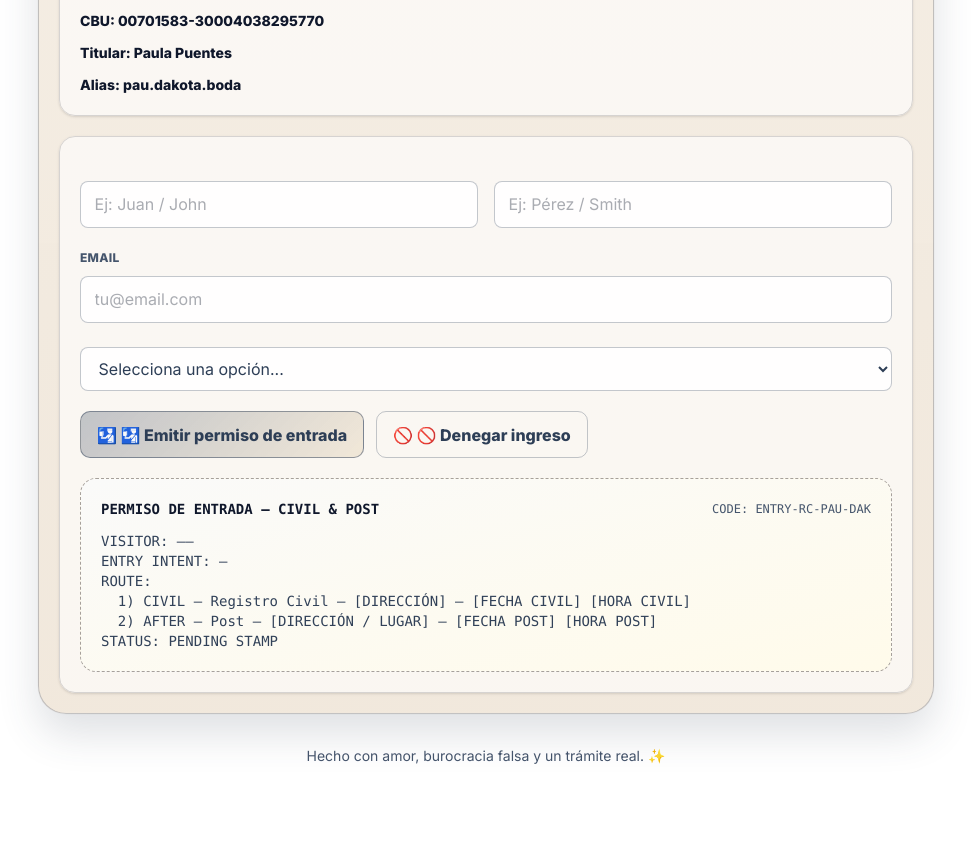
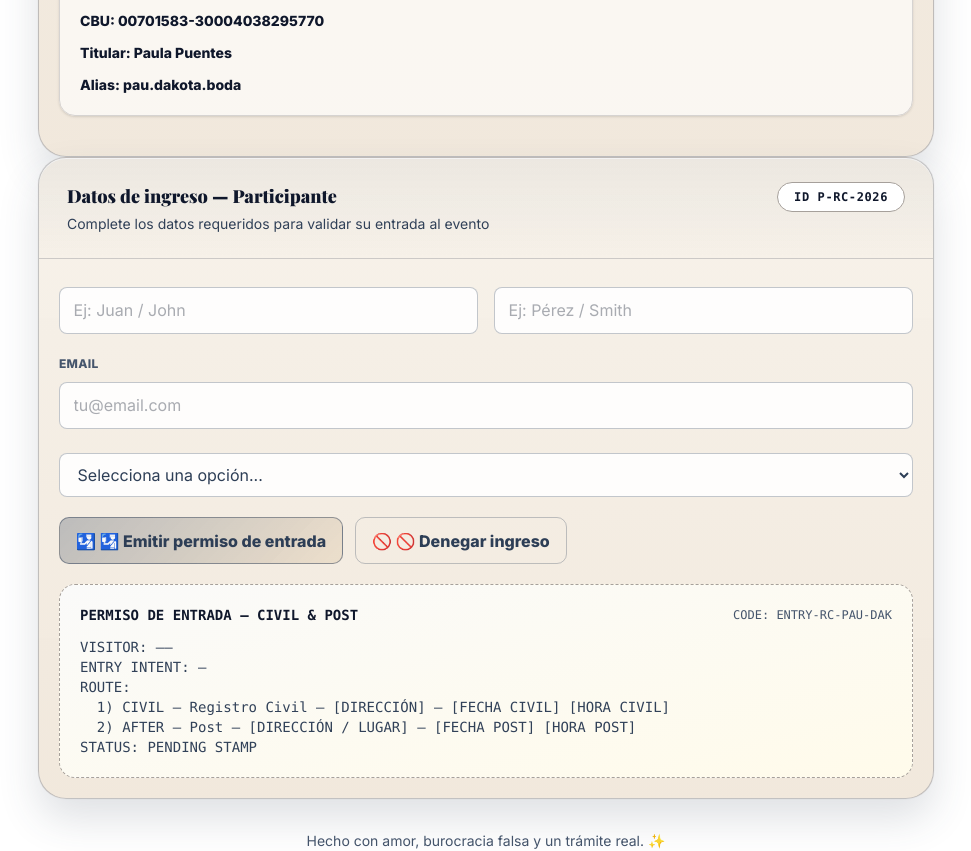
Before and after one commit to paupuentes919/wedding, a Vue app: page / in a window 1280 px wide. Shown: the part 1780-2631 px from the top of the page, without its empty margins (154-1125 px from the left). Before the commit the page ends 2546 px from the top, so only its background shows below. Built offline with nearby package versions, Linux system fonts and the light colour scheme.

Commit message:
separacion de forms

```diff
--- a/src/views/Home.vue
+++ b/src/views/Home.vue
@@ -319,16 +319,36 @@
                 <p class="font-bold text-slate-900">{{ copy.giftAlias }}</p>
               </div>
             </div>
+          </div>
+        </section>
+      </div>
+      <!-- Form -->
+      <div class="invitation-card shadow-xl overflow-hidden">
+        <div
+          class="flex items-start justify-between px-7 py-6"
+          style="
+            background: linear-gradient(
+              180deg,
+              rgba(45, 52, 70, 0.06),
+              transparent
+            );
+            border-bottom: 1px solid rgba(45, 52, 70, 0.16);
+          "
+        >
+          <div>
+            <div class="font-extrabold text-lg font-playfair text-slate-900">
+              {{ copy.formTitle }}
+            </div>
+            <div class="text-sm text-slate-700 mt-1">{{ copy.formDesc }}</div>
+          </div>
+          <div
+            class="font-mono text-xs bg-white border border-stone-400 rounded-full px-4 py-1.5 text-slate-900 font-bold tracking-wider"
+          >
+            ID P-RC-2026
+          </div>
+        </div>
 
-            <!-- Form -->
-            <div
-              class="bg-white/60 rounded-2xl p-5 border border-stone-300 shadow-sm"
-            >
-              <h3
-                class="text-xs font-mono uppercase mb-4 text-slate-900 font-extrabold tracking-widest"
-              >
-                {{ copy.formTitle }}
-              </h3>
+        <div class="p-5">
 
         <div class="grid md:grid-cols-2 gap-4">
           <div>
@@ -368,8 +388,6 @@
           />
         </div>
 
-              <!-- Phone fields removed; Email remains optional -->
-
         <div class="mt-4">
           <label
             class="text-xs text-slate-600 font-bold uppercase tracking-wide"
@@ -398,9 +416,7 @@
           <button @click="issue" class="btn-primary">
             🛂 {{ copy.issueBtn }}
           </button>
-                <button @click="deny" class="btn-ghost">
-                  🚫 {{ copy.denyBtn }}
-                </button>
+          <button @click="deny" class="btn-ghost">🚫 {{ copy.denyBtn }}</button>
         </div>
 
         <div
@@ -414,10 +430,9 @@
               >CODE: ENTRY-RC-PAU-DAK</span
             >
           </div>
-                <pre
-                  class="font-mono text-sm text-slate-700 whitespace-pre-wrap"
-                  >{{ mrz }}</pre
-                >
+          <pre class="font-mono text-sm text-slate-700 whitespace-pre-wrap">{{
+            mrz
+          }}</pre>
           <div
             :class="[
               'absolute right-4 top-14 px-3 py-2 rounded-xl font-mono text-xs border',
@@ -430,8 +445,6 @@
           </div>
         </div>
         </div>
-          </div>
-        </section>
       </div>
       <footer class="mt-8 text-center text-sm text-slate-600 font-medium">
         {{ copy.foot }}
@@ -492,6 +505,8 @@ const COPY = {
     stop2Badge: "Puesto 2 — Post Registro Civil",
     itHint:
       "Nota: Participación parcial (solo 1 tramo) o total (ambos tramos) habilitada. Su compañía será debidamente celebrada",
+    formTitle: "Datos de ingreso — Participante",
+    formDesc: "Complete los datos requeridos para validar su entrada al evento",
     issueBtn: "🛂 Emitir permiso de entrada",
     waBtn: "✅ Confirmar por WhatsApp",
     denyBtn: "🚫 Denegar ingreso",
@@ -544,7 +559,8 @@ const COPY = {
     stop2Badge: "Checkpoint 2 — After Civil Registry",
     itHint:
       "Note: Partial participation (only 1 checkpoint) or full participation (both checkpoints) is allowed. Your presence will be duly celebrated",
-    formTitle: "Visitor details (you)",
+    formTitle: "Entry data — Participant",
+    formDesc: "Complete the required details to validate your entry to the event",
     nameLabel: "First name",
     lastLabel: "Last name",
     attLabel: "Entry declaration (attendance)",
```
Lines whose indentation alone changed are shown as unchanged.
